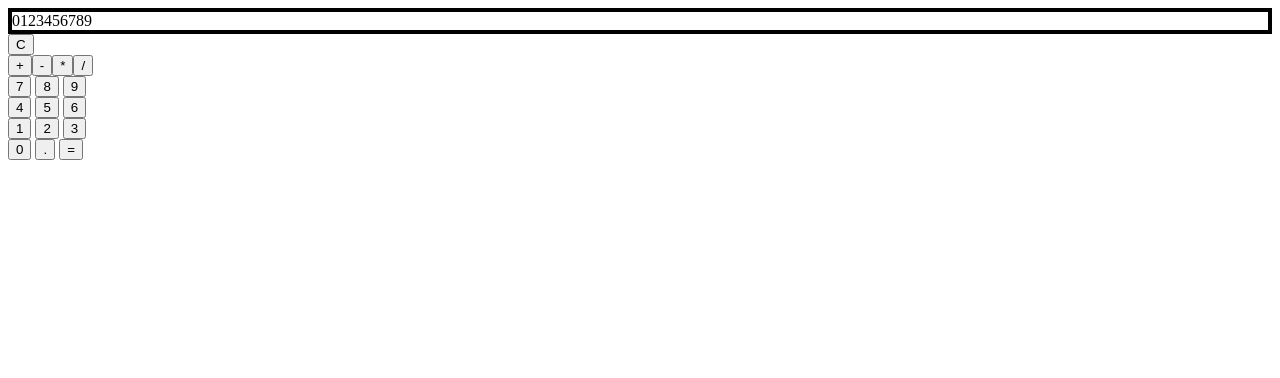
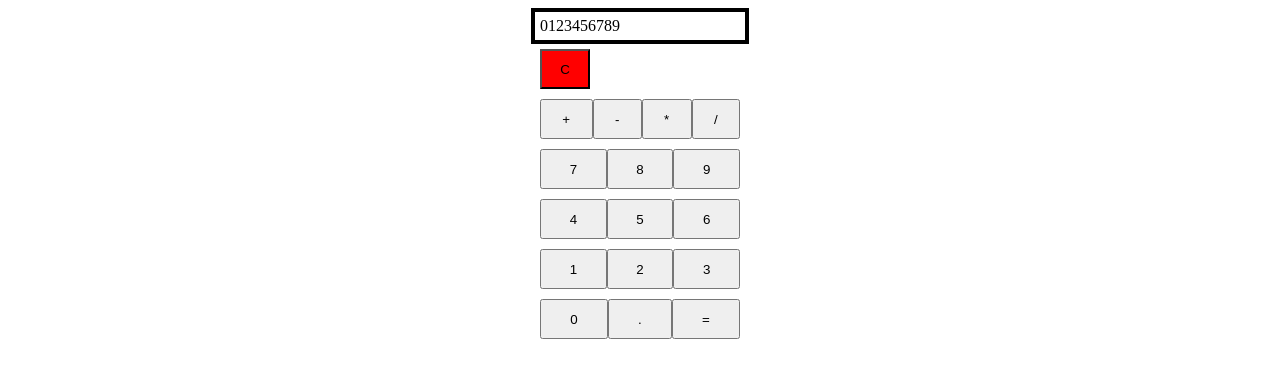
Before and after one commit to LeonardCaldwell/odinCalculator, a plain HTML site: page index.html in a window 1280 px wide. Drawn offline with Linux system fonts and the light colour scheme.

Commit message:
Adds refinement to display, centres body

```diff
--- a/index.html
+++ b/index.html
@@ -15,30 +15,30 @@
         <div id="row1">
             <button id="clear" class="ops">C</button>
         </div>
-        <div id="row2">
+        <div class="row">
             <button id="add" class="ops">+</button>
             <button id="sub" class="ops">-</button>
             <button id="mult" class="ops">*</button>
             <button id="div" class="ops">/</button>
         </div>
-        <div id="row3">
-            <button id="7">7</button>
-            <button id="8">8</button>
-            <button id="9">9</button>
+        <div class="row">
+            <button id="7" class="num">7</button>
+            <button id="8" class="num">8</button>
+            <button id="9" class="num">9</button>
         </div>
-        <div id="row4">
-            <button id="4">4</button>
-            <button id="5">5</button>
-            <button id="6">6</button>
+        <div class="row">
+            <button id="4" class="num">4</button>
+            <button id="5" class="num">5</button>
+            <button id="6" class="num">6</button>
         </div>
-        <div id="row5">
-            <button id="1">1</button>
-            <button id="2">2</button>
-            <button id="3">3</button>
+        <div class="row">
+            <button id="1" class="num">1</button>
+            <button id="2" class="num">2</button>
+            <button id="3" class="num">3</button>
         </div>
-        <div id="row6">
-            <button id="0">0</button>
-            <button id="decimal">.</button>
+        <div class="row">
+            <button id="0" class="num">0</button>
+            <button id="decimal" class="num">.</button>
             <button id="equals" class="ops">=</button>
         </div>
     </div>
--- a/style.css
+++ b/style.css
@@ -1,17 +1,44 @@
-/* body {
-    background-color: aqua;
-} */
+body {
+    display: flex;
+    flex-direction: column;
+    align-items: center;
+}
 
 #display {
     border-width: 4px;
     border-style: solid;
+    width: 200px;
+    padding: 5px;
 }
 
 #buttons {
     display: flex;
     flex-direction: column;
+
 }
 
-#row2 {
+#clear {
+    background-color: red;
+    padding: 5px;
+    height: 40px;
+    width: 50px;
+}
+
+#row1 {
+    padding: 5px;
+}
+
+.row {
     display: flex;
+    width: 200px;
+    height: 40px;
+    padding: 5px;
 }
+
+.ops {
+    flex: auto;
+}
+
+.num {
+    flex: auto;
+}
```
